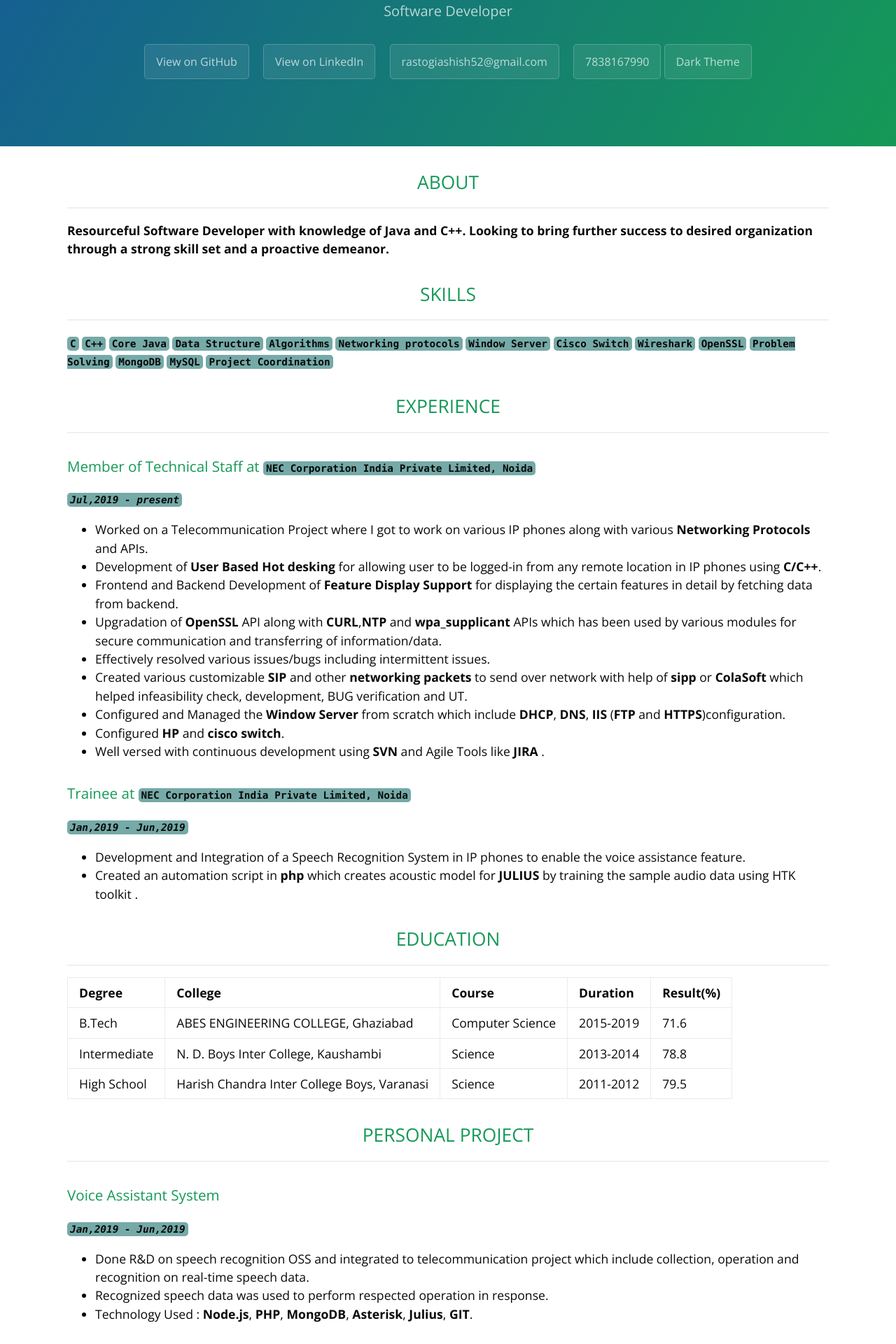
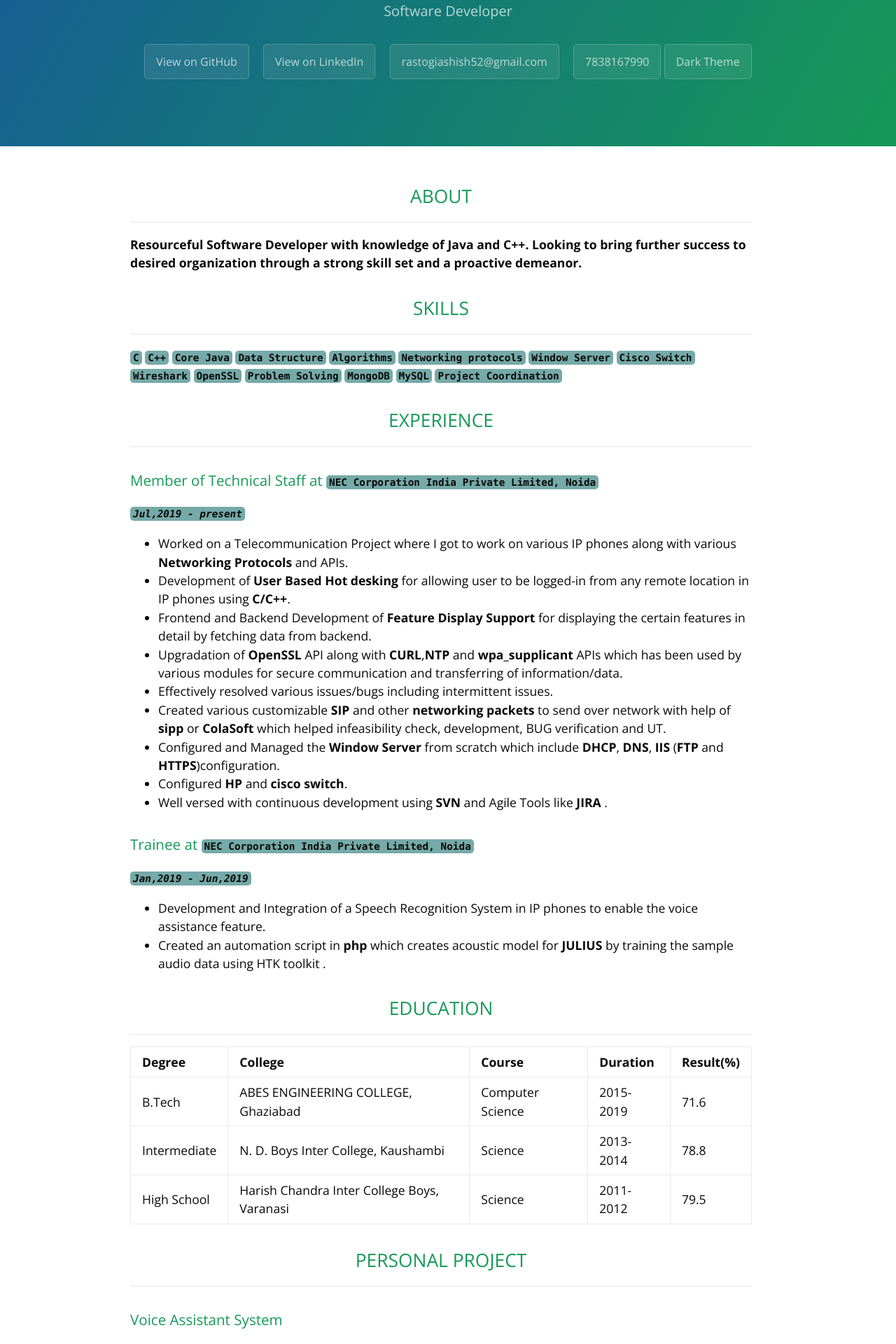
Before and after one commit to ImAshishRastogi/Resume, a Jekyll site: the page built from index.md, in a window 1280 px wide. Shown: the part 360-2280 px from the top of the page at 70% size. Built offline with Jekyll 4.4.1, drawn with Linux system fonts in a browser that asks for light colours.

Commit message:
Update jekyll-theme-cayman.scss

```diff
--- a/_sass/jekyll-theme-cayman.scss
+++ b/_sass/jekyll-theme-cayman.scss
@@ -210,7 +210,7 @@ a {
   @include large {
     max-width: 300rem;
     padding: 2rem 6rem;
-    margin: 0 auto;
+    margin: 20px 110px 110px 90px;
     font-size: 1.1rem;
   }
 
@@ -410,7 +410,7 @@ a {
   @include large {
     max-width: 300rem;
     padding: 2rem 6rem;
-    margin: 0 auto;
+    margin: 20px 110px 110px 90px;
     font-size: 1.1rem;
   }
 
```
